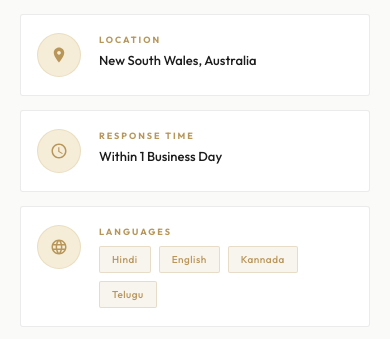
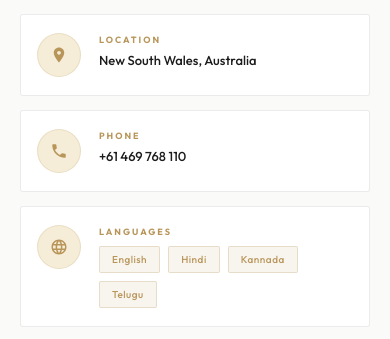
Before and after one commit to BharatoneTech/veekshalawyers, a Next.js app: page /contact in a window 390 px wide. Shown: the part 1545-1884 px from the top of the page. Built offline with nearby package versions, Linux system fonts and the light colour scheme.

Commit message:
phone number updated

```diff
--- a/app/components/Footer.tsx
+++ b/app/components/Footer.tsx
@@ -443,7 +443,7 @@ export default function Footer() {
                 </svg>
               </div>
               <div className="contact-text">
-                <a href="tel:+61">+61 (NSW)</a>
+                <a href="tel:+61">+61 469 768 110</a>
               </div>
             </div>
 
--- a/app/contact/page.tsx
+++ b/app/contact/page.tsx
@@ -467,17 +467,17 @@ const handleSubmit = (e: React.FormEvent<HTMLFormElement>) => {
               </div>
             </div>
 
-            <div className="contact-card">
+            <a href="tel:+61469768110" className="contact-card" style={{ textDecoration: 'none', cursor: 'pointer' }}>
   <div className="card-icon">
     <svg width="18" height="18" viewBox="0 0 24 24" fill="none">
-                  <path d="M12 2C6.48 2 2 6.48 2 12s4.48 10 10 10 10-4.48 10-10S17.52 2 12 2zm0 18c-4.41 0-8-3.59-8-8s3.59-8 8-8 8 3.59 8 8-3.59 8-8 8zm.5-13H11v6l5.25 3.15.75-1.23-4.5-2.67V7z" fill="#B8965A"/>
+      <path d="M6.62 10.79c1.44 2.83 3.76 5.14 6.59 6.59l2.2-2.2c.27-.27.67-.36 1.02-.24 1.12.37 2.33.57 3.57.57.55 0 1 .45 1 1V20c0 .55-.45 1-1 1-9.39 0-17-7.61-17-17 0-.55.45-1 1-1h3.5c.55 0 1 .45 1 1 0 1.25.2 2.45.57 3.57.11.35.03.74-.25 1.02l-2.2 2.2z" fill="#B8965A"/>
     </svg>
   </div>
   <div>
-                <div className="card-label">Response Time</div>
-                <div className="card-value">Within 1 Business Day</div>
+    <div className="card-label">Phone</div>
+    <div className="card-value">+61 469 768 110</div>
   </div>
-            </div>
+</a>
 
             <div className="contact-card">
               <div className="card-icon">
@@ -489,7 +489,7 @@ const handleSubmit = (e: React.FormEvent<HTMLFormElement>) => {
                 <div className="card-label">Languages</div>
                 <div style={{ marginTop: '8px' }}>
                   <div className="lang-strip">
-                    {['Hindi', 'English', 'Kannada', 'Telugu'].map(l => (
+                    {['English', 'Hindi', 'Kannada', 'Telugu'].map(l => (
                       <span key={l} className="lang-pill">{l}</span>
                     ))}
                   </div>
```
Lines whose indentation alone changed are shown as unchanged.
